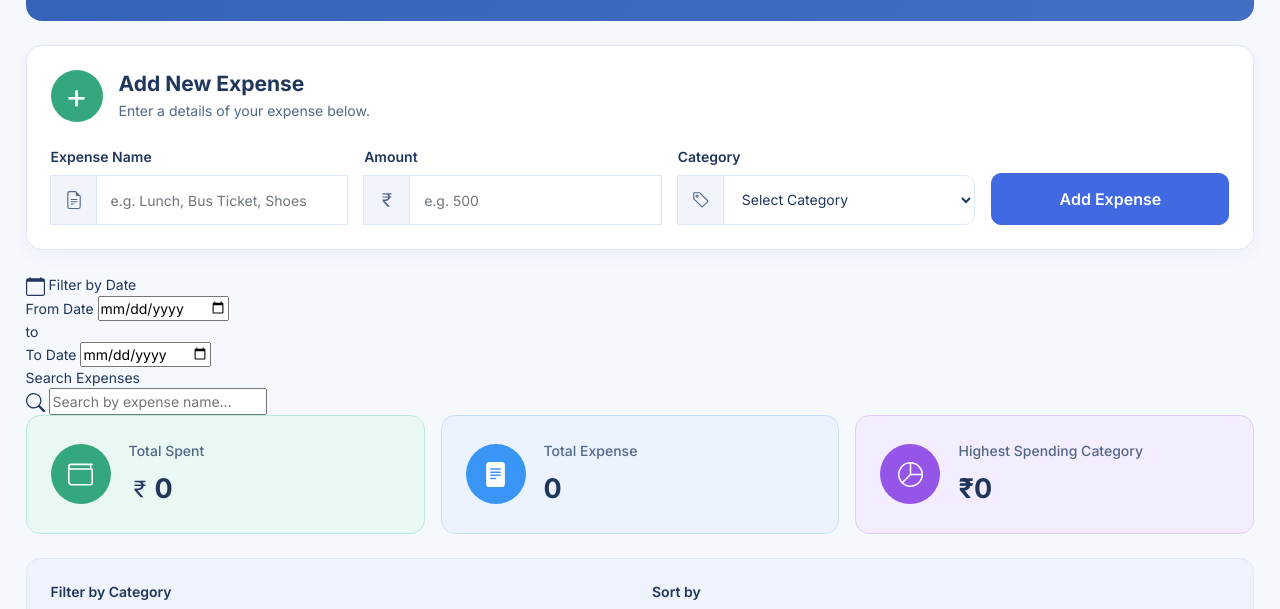
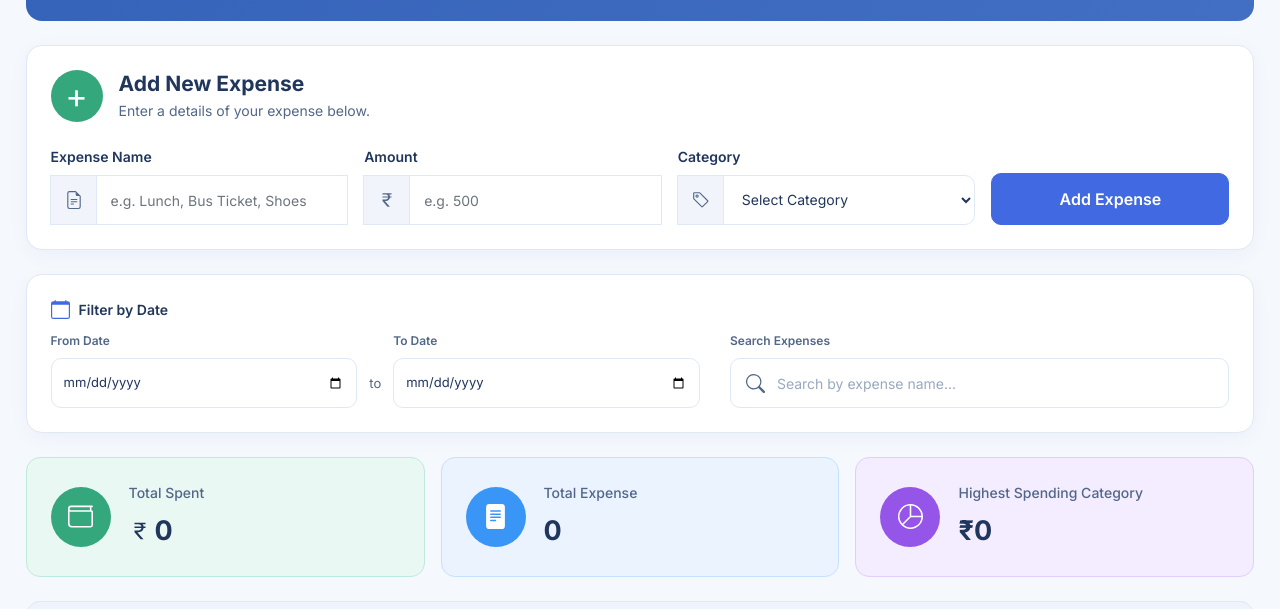
Before and after one commit to hasanadhamevent/expense_tracker, a plain HTML site: page index.html in a window 1280 px wide. Shown: the part 119-728 px from the top of the page. Drawn offline with nearby package versions, Linux system fonts and the light colour scheme.

Commit message:
design the date picker and combine with search field in css

```diff
--- a/style.css
+++ b/style.css
@@ -673,3 +673,159 @@ p#page-numbers {
   justify-content: flex-end;
   margin: 10px 0;
 }
+
+/* =================================
+   Expense Date Range + Search
+================================= */
+
+.toolsSection {
+  margin-bottom: 24px;
+}
+
+.toolsSection > .wrapper {
+  padding: 24px;
+  background: var(--card-bg);
+  border: 1px solid var(--border-color);
+  border-radius: 16px;
+  box-shadow: 0 5px 20px rgb(32 54 93 / 4%);
+}
+
+.expense-tools {
+  display: grid;
+  grid-template-columns: 1.3fr 1fr;
+  gap: 30px;
+  align-items: end;
+}
+
+/* Section titles */
+
+.filter-title {
+  display: flex;
+  align-items: center;
+  gap: 9px;
+  margin-bottom: 12px;
+  color: var(--text-primary);
+  font-weight: 600;
+  font-size: 14px;
+}
+
+.filter-title svg {
+  color: var(--primary);
+}
+
+/* Date fields */
+
+.date-inputs {
+  display: grid;
+  grid-template-columns: 1fr auto 1fr;
+  align-items: end;
+  gap: 12px;
+}
+
+.date-field {
+  display: flex;
+  flex-direction: column;
+  gap: 8px;
+  min-width: 0;
+}
+
+.date-field label,
+.expense-search > label {
+  color: var(--text-secondary);
+  font-size: 12px;
+  font-weight: 600;
+}
+
+.date-field input {
+  width: 100%;
+  min-width: 0;
+  height: 50px;
+  padding: 0 12px;
+  color: var(--text-primary);
+  background: #fff;
+  border: 1px solid var(--border-color);
+  border-radius: 10px;
+  font-family: var(--font-main);
+  font-size: 13px;
+  outline: none;
+  cursor: pointer;
+}
+
+.date-field input:focus,
+.search-input:focus-within {
+  border-color: var(--primary);
+  box-shadow: 0 0 0 3px rgb(65 105 225 / 12%);
+}
+
+.date-separator {
+  padding-bottom: 15px;
+  color: var(--text-secondary);
+  font-size: 13px;
+}
+
+/* Search field */
+
+.expense-search {
+  display: flex;
+  flex-direction: column;
+  gap: 8px;
+  min-width: 0;
+}
+
+.search-input {
+  display: flex;
+  align-items: center;
+  gap: 12px;
+  height: 50px;
+  padding: 0 15px;
+  background: #fff;
+  border: 1px solid var(--border-color);
+  border-radius: 10px;
+  transition: 0.2s ease;
+}
+
+.search-input svg {
+  flex-shrink: 0;
+  color: var(--text-secondary);
+}
+
+.search-input input {
+  width: 100%;
+  min-width: 0;
+  height: 100%;
+  padding: 0;
+  color: var(--text-primary);
+  background: transparent;
+  border: none;
+  outline: none;
+  font-family: var(--font-main);
+  font-size: 14px;
+}
+
+.search-input input::placeholder {
+  color: #9aa9bd;
+}
+
+/* Responsive */
+
+@media (max-width: 768px) {
+  .expense-tools {
+    grid-template-columns: 1fr;
+    gap: 24px;
+  }
+}
+
+@media (max-width: 480px) {
+  .toolsSection > .wrapper {
+    padding: 16px;
+  }
+
+  .date-inputs {
+    gap: 8px;
+  }
+
+  .date-field input {
+    padding: 0 7px;
+    font-size: 12px;
+  }
+}
```
